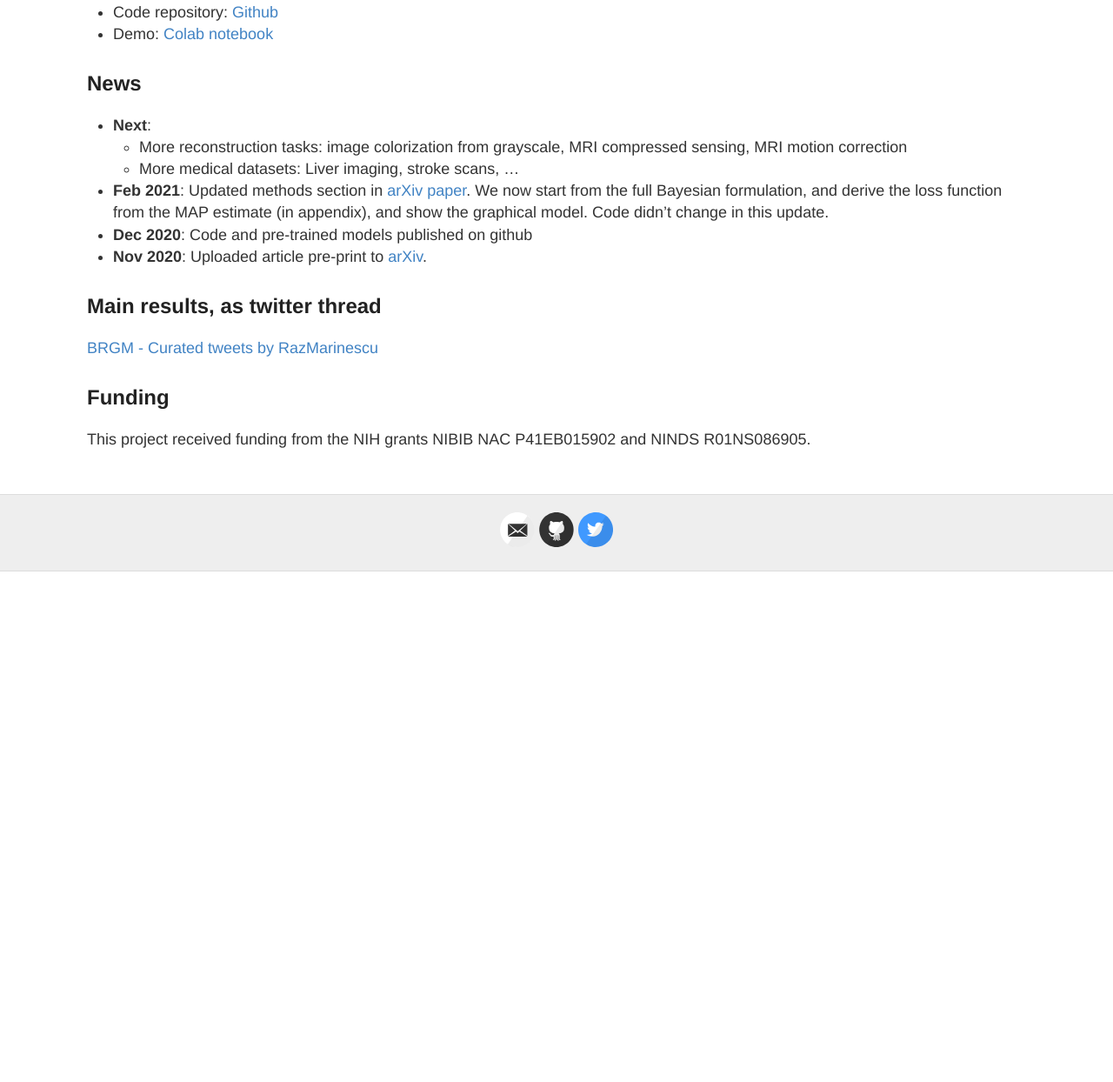
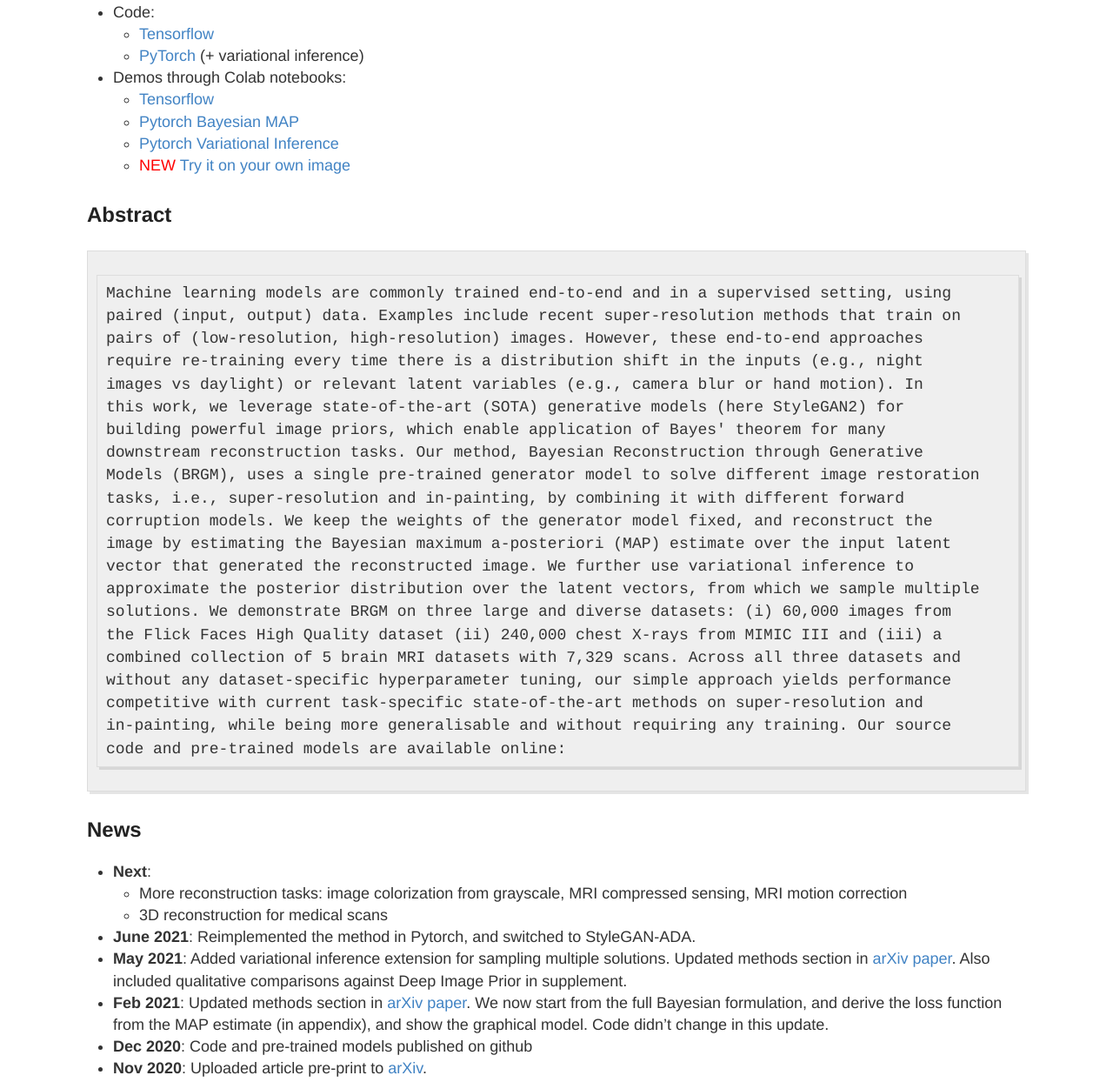
Before and after one commit to razvanmarinescu/razvanmarinescu.github.io, a Jekyll site: the page built from _posts/2021-01-04-brgm.md, in a window 1280 px wide and 1400 px high, scrolled down 383 px. Shown: the part 156-1400 px from the top of the window at 87% size. Built offline with Jekyll 4.4.1, drawn with Linux system fonts in a browser that asks for light colours; comment, search, counter and statistics services are not loaded; before the commit the page ends 1196 px from its top, so only the background shows below that; some of the changed text lies outside the part shown.

Commit message:
updated brgm page

````diff
--- a/_posts/2021-01-04-brgm.md
+++ b/_posts/2021-01-04-brgm.md
@@ -13,24 +13,74 @@ published: true
 ![diagram](https://i.imgur.com/Nb0123s.png)
 
 * Pre-print: [arxiv](https://arxiv.org/abs/2012.04567)
-* Code repository: [Github](https://github.com/razvanmarinescu/brgm)
-* Demo: [Colab notebook](https://colab.research.google.com/drive/1G7_CGPHZVGFWIkHOAke4HFg06-tNHIZ4?usp=sharing)
+* Code:
+  * [Tensorflow](https://github.com/razvanmarinescu/brgm)
+  * [PyTorch](https://github.com/razvanmarinescu/brgm-pytorch) (+ variational inference)
+* Demos through Colab notebooks:
+  * [Tensorflow](https://colab.research.google.com/drive/1G7_CGPHZVGFWIkHOAke4HFg06-tNHIZ4?usp=sharing)
+  * [Pytorch Bayesian MAP](https://colab.research.google.com/drive/1xJAor6_Ky36gxIk6ICNP--NMBjSlYKil?usp=sharing)
+  * [Pytorch Variational Inference](https://colab.research.google.com/drive/1dDH_bV3aYPSK1ujbPg9MBYf-7_Lbhyrw?usp=sharing)
+  * <span style="color:red">NEW</span> [Try it on your own image](https://colab.research.google.com/drive/1dDH_bV3aYPSK1ujbPg9MBYf-7_Lbhyrw?usp=sharing)
+
+
+## Abstract
+
+```
+Machine learning models are commonly trained end-to-end and in a supervised setting, using
+paired (input, output) data. Examples include recent super-resolution methods that train on
+pairs of (low-resolution, high-resolution) images. However, these end-to-end approaches
+require re-training every time there is a distribution shift in the inputs (e.g., night
+images vs daylight) or relevant latent variables (e.g., camera blur or hand motion). In
+this work, we leverage state-of-the-art (SOTA) generative models (here StyleGAN2) for
+building powerful image priors, which enable application of Bayes' theorem for many
+downstream reconstruction tasks. Our method, Bayesian Reconstruction through Generative
+Models (BRGM), uses a single pre-trained generator model to solve different image restoration
+tasks, i.e., super-resolution and in-painting, by combining it with different forward
+corruption models. We keep the weights of the generator model fixed, and reconstruct the
+image by estimating the Bayesian maximum a-posteriori (MAP) estimate over the input latent
+vector that generated the reconstructed image. We further use variational inference to
+approximate the posterior distribution over the latent vectors, from which we sample multiple
+solutions. We demonstrate BRGM on three large and diverse datasets: (i) 60,000 images from
+the Flick Faces High Quality dataset (ii) 240,000 chest X-rays from MIMIC III and (iii) a
+combined collection of 5 brain MRI datasets with 7,329 scans. Across all three datasets and
+without any dataset-specific hyperparameter tuning, our simple approach yields performance
+competitive with current task-specific state-of-the-art methods on super-resolution and
+in-painting, while being more generalisable and without requiring any training. Our source
+code and pre-trained models are available online:
+```
 
 ## News
 
 * **Next**:
 	* More reconstruction tasks: image colorization from grayscale, MRI compressed sensing, MRI motion correction
-	* More medical datasets: Liver imaging, stroke scans, ...
-
+	* 3D reconstruction for medical scans
+* **June 2021**: Reimplemented the method in Pytorch, and switched to StyleGAN-ADA.
+* **May 2021**: Added variational inference extension for sampling multiple solutions. Updated methods section in [arXiv paper](https://arxiv.org/abs/2012.04567). Also included qualitative comparisons against Deep Image Prior in supplement.
 * **Feb 2021**: Updated methods section in [arXiv paper](https://arxiv.org/abs/2012.04567). We now start from the full Bayesian formulation, and derive the loss function from the MAP estimate (in appendix), and show the graphical model. Code didn't change in this update.
 * **Dec 2020**: Code and pre-trained models published on github
 * **Nov 2020**: Uploaded article pre-print to [arXiv](https://arxiv.org/abs/2012.04567).
 
 
+If you use our model, please cite:
+```
+@article{marinescu2020bayesian,
+  title={Bayesian Image Reconstruction using Deep Generative Models},
+  author={Marinescu, Razvan V and Moyer, Daniel and Golland, Polina},
+  journal={arXiv preprint arXiv:2012.04567},
+  year={2020}
+}
+```
+
 ## Main results, as twitter thread
 
 <a class="twitter-timeline" data-width="600" data-height="800" href="https://twitter.com/RazMarinescu/timelines/1346199054053609472?ref_src=twsrc%5Etfw">BRGM - Curated tweets by RazMarinescu</a> <script async src="https://platform.twitter.com/widgets.js" charset="utf-8"></script>
 
+### Mistake fixed in the pre-print
+
+<blockquote class="twitter-tweet"><p lang="en" dir="ltr">In science, it&#39;s very important to admit mistakes and correct them. I recently made a claim in my Bayesian image reconstruction paper that turned out to be wrong /1<a href="https://twitter.com/hashtag/ScienceMistakes?src=hash&amp;ref_src=twsrc%5Etfw">#ScienceMistakes</a></p>&mdash; Razvan Marinescu (@RazMarinescu) <a href="https://twitter.com/RazMarinescu/status/1364270228071321601?ref_src=twsrc%5Etfw">February 23, 2021</a></blockquote> <script async src="https://platform.twitter.com/widgets.js" charset="utf-8"></script>
+
+
+
 ## Funding
 
 This project received funding from the NIH grants NIBIB NAC P41EB015902 and NINDS R01NS086905.
````
